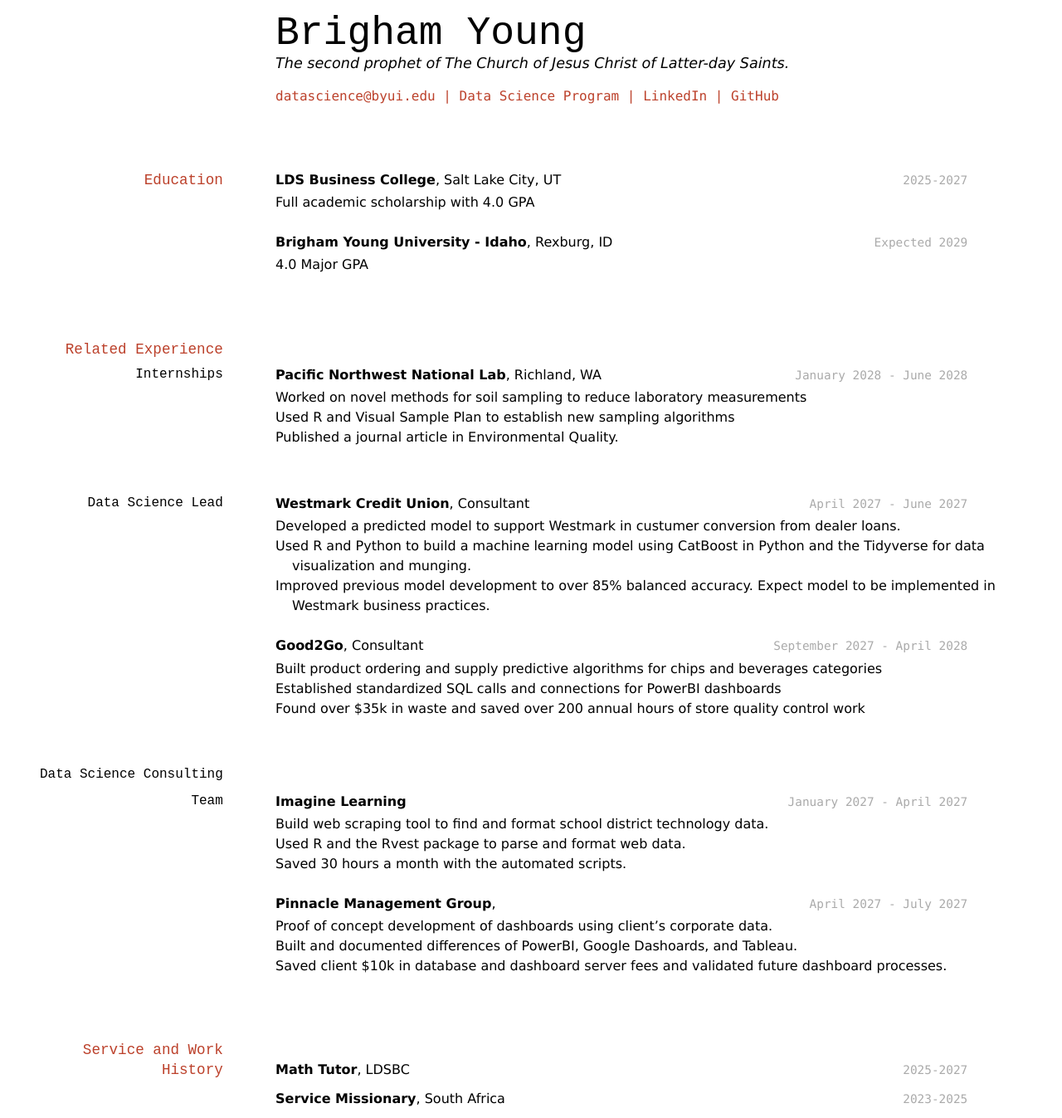
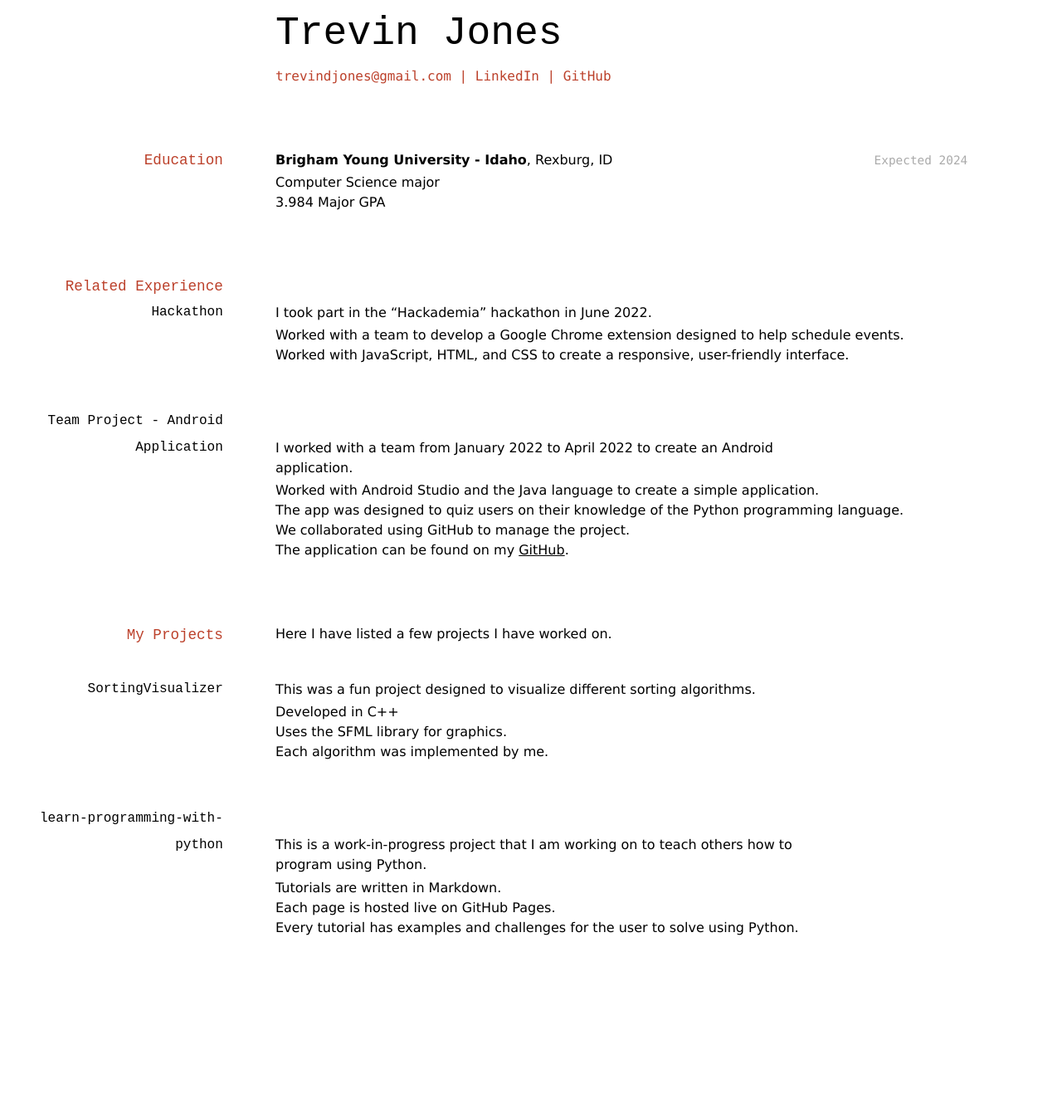
Before and after one commit to byuids-resumes/t-jones-resume, a Jekyll site: the page built from docs/index.md, in a window 1280 px wide. Shown: the whole page at 83% size. Built offline with Jekyll 4.4.1, drawn with Linux system fonts in a browser that asks for light colours; after the commit the page ends 1154 px from its top, so only the background shows below that.

Commit message:
Update index.md

```diff
--- a/docs/index.md
+++ b/docs/index.md
@@ -1,87 +1,58 @@
 ---
 layout: cv
-title: Brigham Young's Resume
+title: Trevin Jones's Resume
 ---
-# Brigham Young
-The second prophet of The Church of Jesus Christ of Latter-day Saints.
+# Trevin Jones
 
 <div id="webaddress">
-<a href="datascience@byui.edu">datascience@byui.edu</a>
-| <a href="https://byuidatascience.github.io/development.html">Data Science Program</a>
-| <a href="https://www.linkedin.com/groups/13537407/">LinkedIn</a>
-| <a href="https://github.com/byuids-resumes">GitHub</a>
+  <a href="trevindjones@gmail.com">trevindjones@gmail.com</a>
+| <a href="https://www.linkedin.com/in/trevin-jones-524a44241">LinkedIn</a>
+| <a href="https://github.com/trevin-j">GitHub</a>
 </div>
-
-<!-- https://www.monique.tech/the-art-of-markdown -->
 
 ## Education
 
-`2025-2027`
-__LDS Business College__, Salt Lake City, UT
-
-- Full academic scholarship with 4.0 GPA
-
-`Expected 2029`
+`Expected 2024`
 __Brigham Young University - Idaho__, Rexburg, ID
 
-- 4.0 Major GPA
+- Computer Science major
+- 3.984 Major GPA
 
 
 ## Related Experience
 
-### Internships
+### Hackathon
 
-`January 2028 - June 2028`
-__Pacific Northwest National Lab__, Richland, WA
+I took part in the "Hackademia" hackathon in June 2022.
 
-- Worked on novel methods for soil sampling to reduce laboratory measurements
-- Used R and Visual Sample Plan to establish new sampling algorithms
-- Published a journal article in Environmental Quality.
+- Worked with a team to develop a Google Chrome extension designed to help schedule events.
+- Worked with JavaScript, HTML, and CSS to create a responsive, user-friendly interface.
 
-### Data Science Lead
+### Team Project - Android Application
 
-`April 2027 - June 2027`
-__Westmark Credit Union__, Consultant
+I worked with a team from January 2022 to April 2022 to create an Android application.
 
-- Developed a predicted model to support Westmark in custumer conversion from dealer loans.
-- Used R and Python to build a machine learning model using CatBoost in Python and the Tidyverse for data visualization and munging.
-- Improved previous model development to over 85% balanced accuracy. Expect model to be implemented in Westmark business practices.
+- Worked with Android Studio and the Java language to create a simple application.
+- The app was designed to quiz users on their knowledge of the Python programming language.
+- We collaborated using GitHub to manage the project.
+- The application can be found on my [GitHub](https://github.com/trevin-j).
 
-`September 2027 - April 2028`
-__Good2Go__, Consultant
+## My Projects
 
-- Built product ordering and supply predictive algorithms for chips and beverages categories
-- Established standardized SQL calls and connections for PowerBI dashboards
-- Found over $35k in waste and saved over 200 annual hours of store quality control work
+Here I have listed a few projects I have worked on.
 
-### Data Science Consulting Team
+### SortingVisualizer
 
-`January 2027 - April 2027`
-__Imagine Learning__
+This was a fun project designed to visualize different sorting algorithms.
 
-- Build web scraping tool to find and format school district technology data.
-- Used R and the Rvest package to parse and format web data.
-- Saved 30 hours a month with the automated scripts.
+- Developed in C++
+- Uses the SFML library for graphics.
+- Each algorithm was implemented by me.
 
-`April 2027 - July 2027`
-__Pinnacle Management Group__,
+### learn-programming-with-python
 
-- Proof of concept development of dashboards using client's corporate data.
-- Built and documented differences of PowerBI, Google Dashoards, and Tableau.
-- Saved client $10k in database and dashboard server fees and validated future dashboard processes.
+This is a work-in-progress project that I am working on to teach others how to program using Python.
 
-
-## Service and Work History
-
-`2025-2027`
-__Math Tutor__, LDSBC
-
-
-`2023-2025`
-__Service Missionary__, South Africa
-
-
-
-<!-- ### Footer
-
-Last updated: May 2013 -->
+- Tutorials are written in Markdown.
+- Each page is hosted live on GitHub Pages.
+- Every tutorial has examples and challenges for the user to solve using Python.
```
